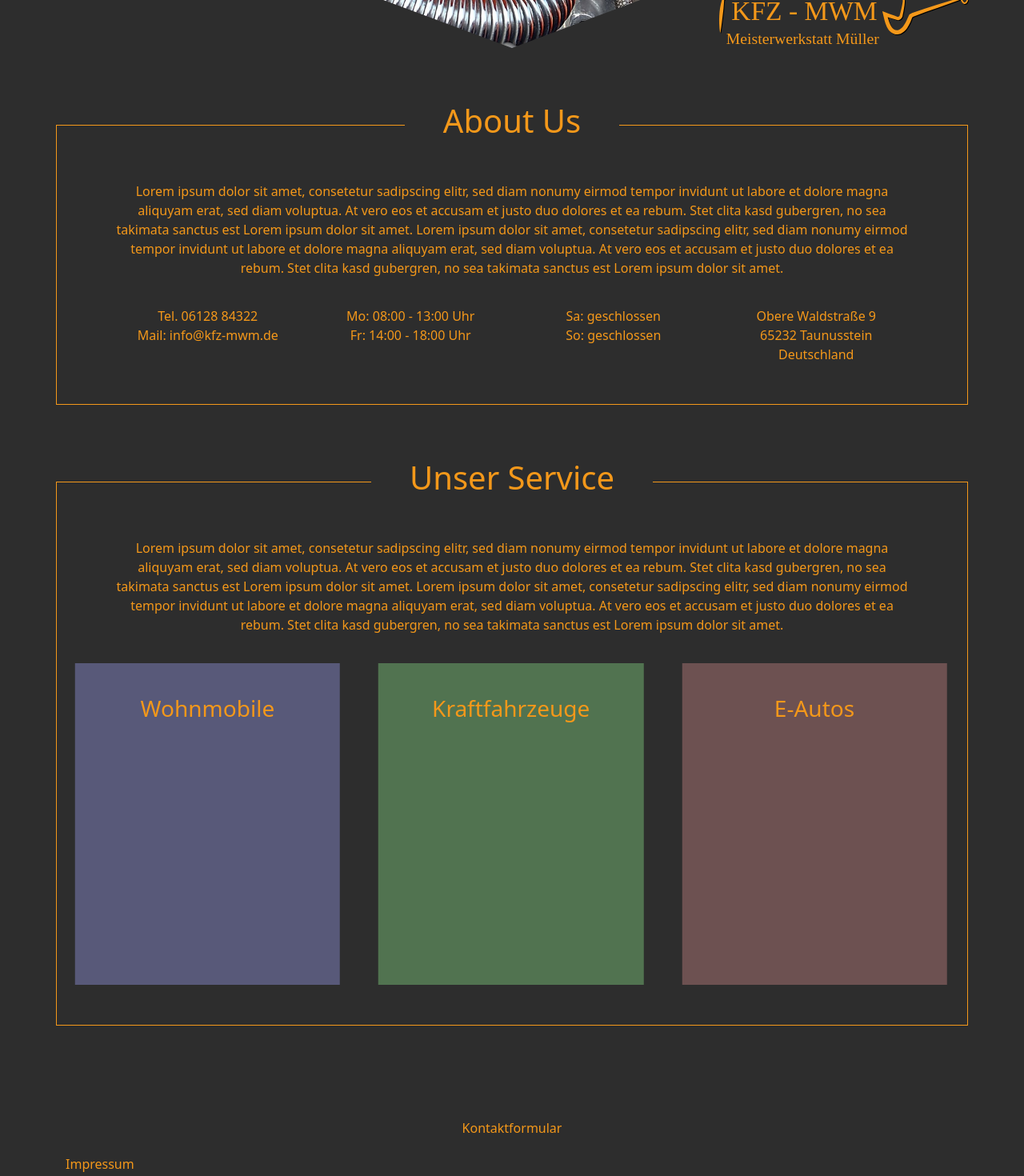
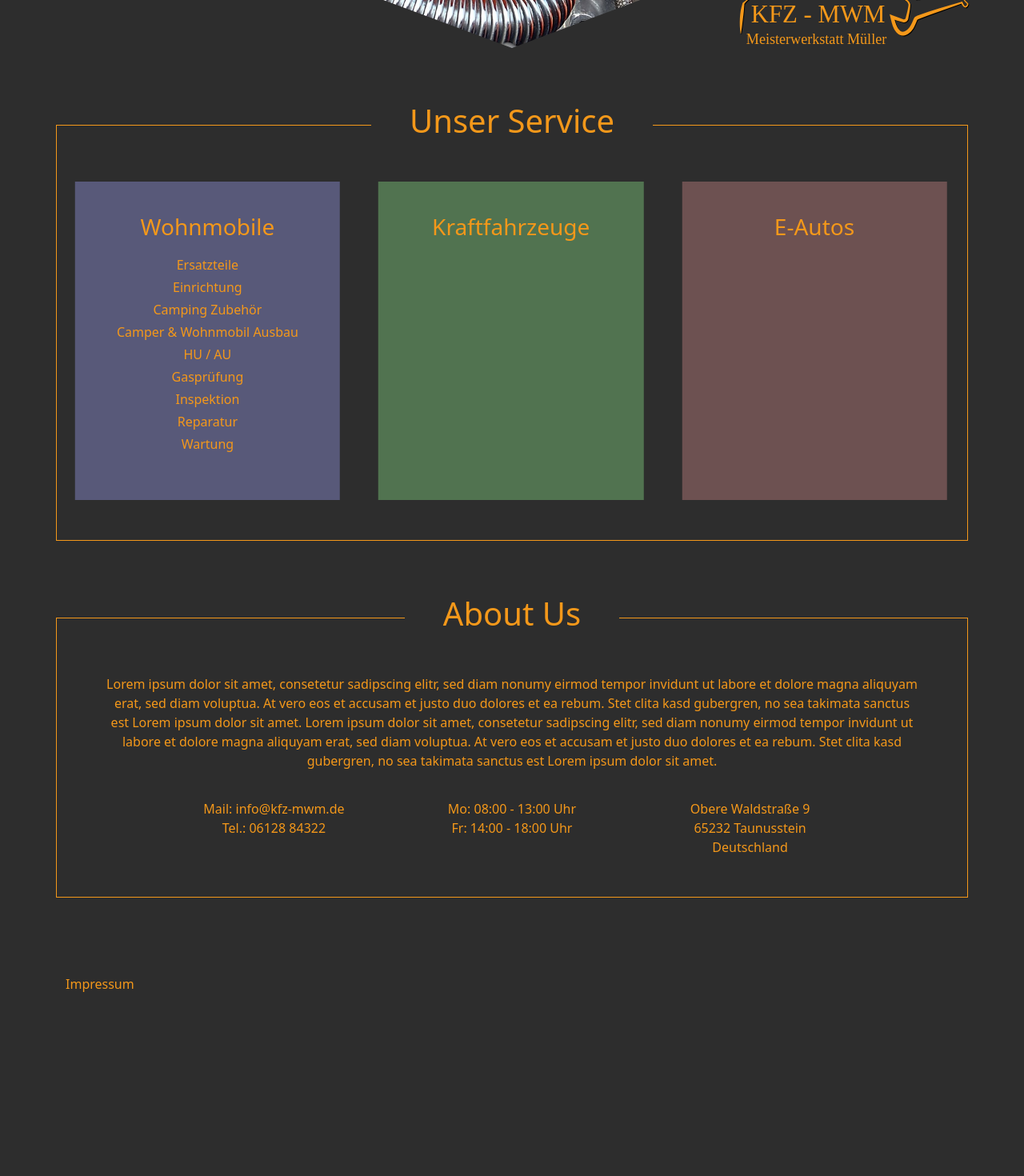
Before and after one commit to rllyben/Antiflo-Schampoo, a Vue app in the folder flomy/: page /#/ in a window 1280 px wide. Shown: the part 660-2130 px from the top of the page at 80% size. After the commit the page ends 1918 px from the top, so only its background shows below. Built offline with nearby package versions, Linux system fonts and the light colour scheme.

Commit message:
Käsige Logos mit Kuchen dazwischen

```diff
--- a/flomy/src/App.vue
+++ b/flomy/src/App.vue
@@ -36,7 +36,7 @@ nav {
   right: 5%;
   z-index: 2;
   position: absolute;
-  width: 25%;
+  width: 23%;
 }
 .ecke {
   bottom: 0;
--- a/flomy/src/styles/custom.css
+++ b/flomy/src/styles/custom.css
@@ -13,9 +13,6 @@ a {
 }
 a:hover {
   color: #ffc678;
-}
-button {
-  border: none;
 }
 h1 {
   width: fit-content;
@@ -58,3 +55,9 @@ p {
   display: flex;
   justify-content: center;
 }
+ul {
+  line-height: 1.75;
+  padding-left: 0;
+  list-style-type: none;
+  text-align: center;
+}
--- a/flomy/src/views/ContactPageView.vue
+++ b/flomy/src/views/ContactPageView.vue
@@ -4,66 +4,11 @@
         <div class="halt">
           <h1>Kontaktformular</h1>
         </div>
-        <div class="row">
-          <p>
-            Peter Müller & Sohn OHG <br />
-            Platterstraße 88 <br />
-            65232 Taunusstein <br />
-            <br />
-            <span class="bold">Abteilung:</span> <br />
-            Kfz Meister Werkstatt Müller (MWM)<br />
-            Obere Waldstraße 9 <br />
-            65232 Taunusstein
-          </p>
-          <p>
-            Handelsregister: To do
-          </p>
-          <p>
-            Registergericht: Amtsgericht Darmstadt
-          </p>
-          <p>
-            <span class="bold">Geschäftsführer:</span> <br />
-            Hans-Peter Müller <br/>
-            <br/>
-            <span class="bold">Vertreten durch:</span> <br />
-            To do
-          </p>
-          <h4>Kontakt</h4>
-          <p>
-            Telefon: +49 (0) 6128 84322 <br />
-            E-Mail: info@kfz-mwm.de
-          </p>
-          <h4>
-            Umsatzsteuer-ID
-          </h4>
-          <p>
-            Umsatzsteuer-ID: To do
-          </p>
-          <!-- <h4>
-            Wirtschaftsidentifikationsnummer
-          </h4>
-          <p>
-            wirtschaftsID
-          </p> -->
-          <!-- <h4>
-            Verbraucherstreitbeilegung/Universalschlichtungsstelle
-          </h4>
-          <p>
-            Wir sind nicht bereit oder verpflichtet, an Streitbeilegungsverfahren vor einer <br />
-            Verbraucherschlichtungsstelle teilzunehmen.
-          </p> -->
-        </div>
       </div>
     </div>
 </template>
 
 <style>
-h4{
-  text-align: center;
-}
-.bold{
-  font-weight: 750;
-}
 </style>
 
 <script>
--- a/flomy/src/views/HomeView.vue
+++ b/flomy/src/views/HomeView.vue
@@ -1,7 +1,39 @@
 <template>
   <div class="main">
     <div class="container blop">
+      <div class="halt">
+        <h1>Unser Service</h1>
+      </div>
       <div class="row">
+<!--         <div class="background">
+          <img class="fragment" src="@/assets/footer.svg" />
+        </div> -->
+        <div class="custom-row">
+          <div class="col service camper">
+            <h3>Wohnmobile</h3>
+            <ul>
+              <li>Ersatzteile</li>
+              <li>Einrichtung</li>
+              <li>Camping Zubehör <!-- -> Link auf Movera --></li>
+              <li>Camper & Wohnmobil Ausbau <!-- -> Link Reimo --></li>
+              <li>HU / AU</li>
+              <li>Gasprüfung</li>
+              <li>Inspektion</li>
+              <li>Reparatur</li>
+              <li>Wartung</li>
+            </ul>
+          </div>
+          <div class="col service car">
+            <h3>Kraftfahrzeuge</h3>
+          </div>
+          <div class="col service e-car">
+            <h3>E-Autos</h3>
+          </div>
+        </div>
+      </div>
+    </div>
+    <div class="container blop">
+      <div class="col">
         <div class="halt">
           <h1>About Us</h1>
         </div>
@@ -20,16 +52,12 @@
         </div>
         <div class="row contact-about">
           <div class="col">
-              Tel. 06128 84322 <br />
-              Mail: info@kfz-mwm.de
+              Mail: info@kfz-mwm.de<br />
+              Tel.: 06128 84322
           </div>
           <div class="col">
               Mo: 08:00 - 13:00 Uhr <br />
               Fr: 14:00 - 18:00 Uhr
-          </div>
-          <div class="col">
-              Sa: geschlossen <br />
-              So: geschlossen
           </div>
           <div class="col">
               Obere Waldstraße 9 <br />
@@ -39,51 +67,15 @@
         </div>
       </div>
     </div>
-    <div class="container blop">
-      <div class="halt">
-        <h1>Unser Service</h1>
-      </div>
+<!--     <div class="container">
       <div class="row">
-        <div class="row halt">
-          <p>
-            Lorem ipsum dolor sit amet, consetetur sadipscing elitr, sed diam
-            nonumy eirmod tempor invidunt ut labore et dolore magna aliquyam
-            erat, sed diam voluptua. At vero eos et accusam et justo duo dolores
-            et ea rebum. Stet clita kasd gubergren, no sea takimata sanctus est
-            Lorem ipsum dolor sit amet. Lorem ipsum dolor sit amet, consetetur
-            sadipscing elitr, sed diam nonumy eirmod tempor invidunt ut labore
-            et dolore magna aliquyam erat, sed diam voluptua. At vero eos et
-            accusam et justo duo dolores et ea rebum. Stet clita kasd gubergren,
-            no sea takimata sanctus est Lorem ipsum dolor sit amet.
-          </p>
-        </div>
-<!--         <div class="background">
-          <img class="fragment" src="@/assets/footer.svg" />
-        </div> -->
-        <div class="custom-row">
-          <div class="col service camper">
-            <h3>Wohnmobile</h3>
-          </div>
-          <div class="col service car">
-            <h3>Kraftfahrzeuge</h3>
-          </div>
-          <div class="col service e-car">
-            <h3>E-Autos</h3>
-          </div>
+        <div class="col flexbox">
+          <router-link to="/contact" class="kontaktformular">
+              <div class="container contact"><h4>Kontaktformular</h4></div>
+          </router-link>
         </div>
       </div>
-    </div>
-    <div class="container">
-      <div class="row">
-        <div class="col flexbox">
-          <button type="button" class="kontaktformular">
-            <router-link to="/contact">
-              <div class="container contact">Kontaktformular</div>
-            </router-link>
-          </button>
-        </div>
-      </div>
-    </div>
+    </div> -->
     <footer>
       <router-link to="/impressum">
         <div class="container impressum">Impressum</div>
@@ -109,8 +101,10 @@ hr {
 .service {
   color: var(--main-text-color);
   padding: 40px;
-  padding-bottom: 25vmax;
   text-align: center;
+}
+.service ul {
+  margin-top: 1rem;
 }
 .camper {
   background-color: #585979;
@@ -130,6 +124,10 @@ hr {
   height: 65px;
   width: 280px;
   margin: auto;
+  border: 1px solid var(--main-text-color);
+  display: flex;
+  align-items: center;
+  justify-content: center;
 }
 .kontaktformular:hover {
   color: #ffc678;
@@ -152,6 +150,7 @@ footer {
 .contact-about {
   gap: 2rem 0;
   text-align: center;
+  margin: 0 7% !important;
 }
 .contact-about > .col {
   min-width: 194px;
```
